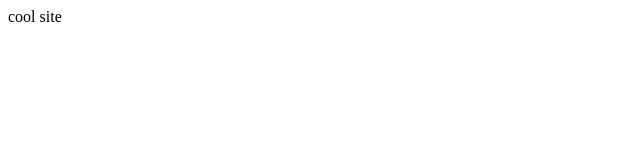
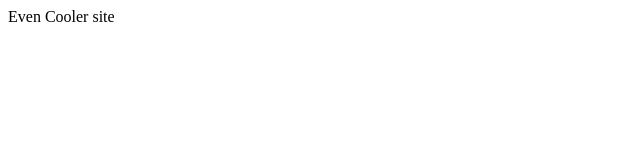
Before and after one commit to Sleyter2616/test_dir, a plain HTML site: page index.html in a window 1280 px wide. Shown: the full height of the page, 0-640 px from the left. Drawn offline with Linux system fonts and the light colour scheme.

Commit message:
Cooler website
improved

```diff
--- a/index.html
+++ b/index.html
@@ -4,6 +4,6 @@
 	<title>my first website</title>
 </head>
 <body>
-cool site
+Even Cooler site
 </body>
 </html>
```
